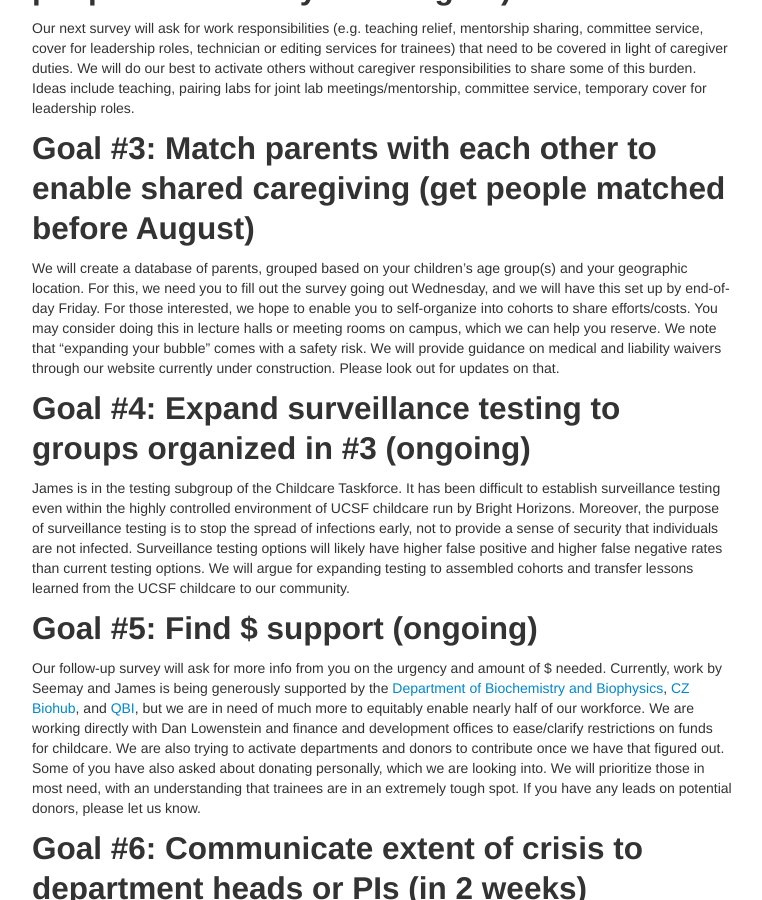
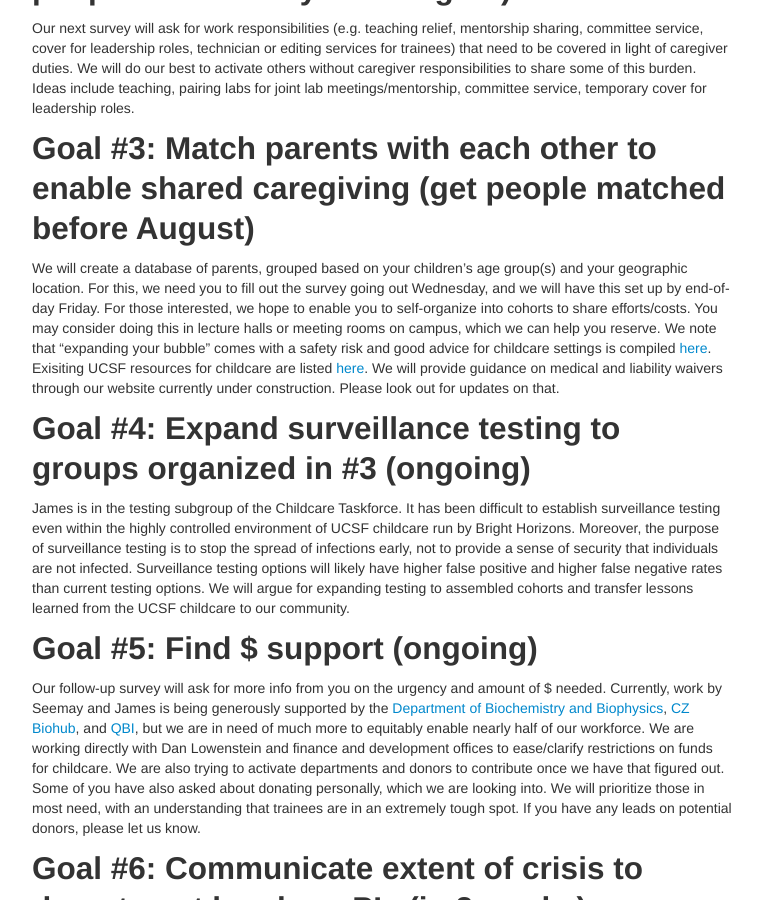
Before and after one commit to fraserlab/sci-dependentcare, a Jekyll site: the page built from index.md, in a window 1280 px wide and 900 px high, scrolled down 754 px. Shown: the whole window, without its empty margins (258-1020 px from the left). Built offline with Jekyll 4.4.1, drawn with Linux system fonts in a browser that asks for light colours.

Commit message:
added links

```diff
--- a/index.md
+++ b/index.md
@@ -26,7 +26,7 @@ Our next survey will ask for work responsibilities (e.g. teaching relief, mentor
 
 ## Goal #3: Match parents with each other to enable shared caregiving (get people matched before August)
 
-We will create a database of parents, grouped based on your children's age group(s) and your geographic location. For this, we need you to fill out the survey going out Wednesday, and we will have this set up by end-of-day Friday. For those interested, we hope to enable you to self-organize into cohorts to share efforts/costs. You may consider doing this in lecture halls or meeting rooms on campus, which we can help you reserve. We note that “expanding your bubble” comes with a safety risk. We will provide guidance on medical and liability waivers through our website currently under construction. Please look out for updates on that.
+We will create a database of parents, grouped based on your children's age group(s) and your geographic location. For this, we need you to fill out the survey going out Wednesday, and we will have this set up by end-of-day Friday. For those interested, we hope to enable you to self-organize into cohorts to share efforts/costs. You may consider doing this in lecture halls or meeting rooms on campus, which we can help you reserve. We note that “expanding your bubble” comes with a safety risk and good advice for childcare settings is compiled [here](https://cchp.ucsf.edu/). Exisiting UCSF resources for childcare are listed [here](https://campuslifeservices.ucsf.edu/familyservices/35/update_child_care_closures_and_alternative_care). We will provide guidance on medical and liability waivers through our website currently under construction. Please look out for updates on that.
 
 ## Goal #4: Expand surveillance testing to groups organized in #3 (ongoing)
 
```
